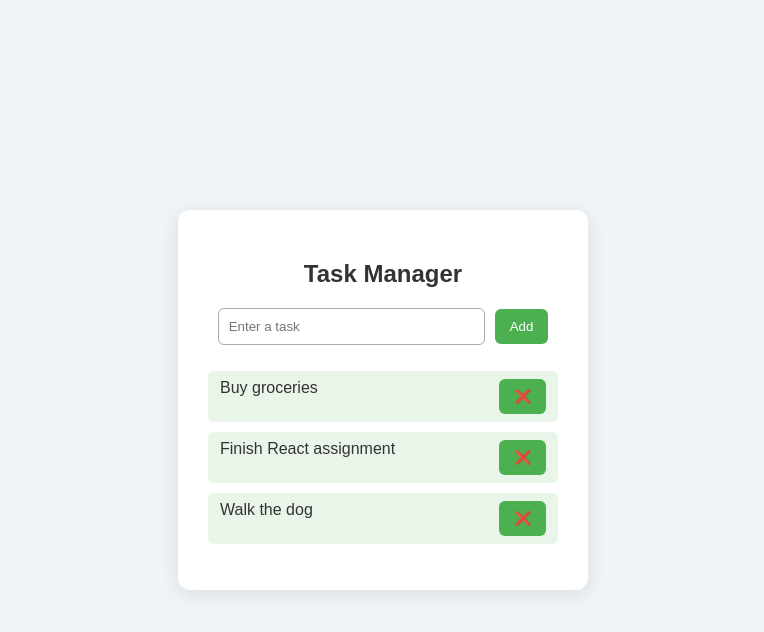
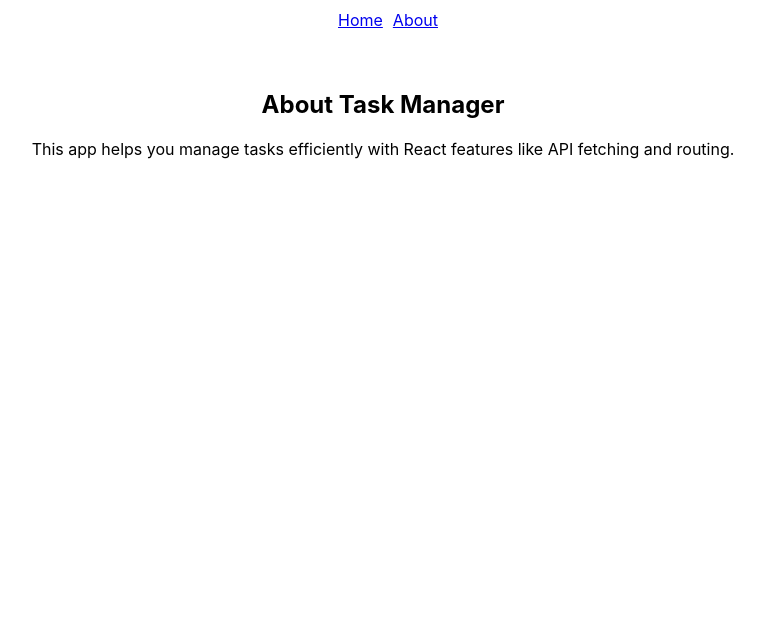
Before and after one commit to TalhaSameja/task-manager, a React (Create React App) app: page /about in a window 1280 px wide. Shown: the top 632 px of the page, without its empty margins (257-1021 px from the left). Built offline with nearby package versions, Linux system fonts and the light colour scheme.

Commit message:
updated the task list to fetch tasks from a mock API and added an about page and created react routers between home and about page

```diff
--- a/package.json
+++ b/package.json
@@ -9,6 +9,7 @@
     "@testing-library/user-event": "^13.5.0",
     "react": "^19.1.0",
     "react-dom": "^19.1.0",
+    "react-router-dom": "^7.6.0",
     "react-scripts": "5.0.1",
     "web-vitals": "^2.1.4"
   },
--- /dev/null
+++ b/src/About.js
@@ -0,0 +1,12 @@
+import React from 'react';
+
+function About() {
+  return (
+    <div style={{ textAlign: 'center', marginTop: '50px' }}>
+      <h2>About Task Manager</h2>
+      <p>This app helps you manage tasks efficiently with React features like API fetching and routing.</p>
+    </div>
+  );
+}
+
+export default About;
--- a/src/App.js
+++ b/src/App.js
@@ -1,11 +1,21 @@
 import React from 'react';
+import { BrowserRouter as Router, Routes, Route, Link } from 'react-router-dom';
 import TaskList from './taskList';
+import About from './About';
 
 function App() {
   return (
-    <div className="App">
-      <TaskList />
-    </div>
+    <Router>
+      <nav style={{ padding: '10px', textAlign: 'center' }}>
+        <Link to="/" style={{ margin: '0 10px' }}>Home</Link>
+        <Link to="/about">About</Link>
+      </nav>
+
+      <Routes>
+        <Route path="/" element={<TaskList />} />
+        <Route path="/about" element={<About />} />
+      </Routes>
+    </Router>
   );
 }
 
--- a/src/taskList.css
+++ b/src/taskList.css
@@ -51,6 +51,7 @@
 .task-box li {
   display: flex;
   justify-content: space-between;
+  align-items: center;
   margin-top: 10px;
   padding: 8px 12px;
   background-color: #e9f5e9;
--- a/src/taskList.js
+++ b/src/taskList.js
@@ -1,26 +1,47 @@
-import React, { useState } from 'react';
+import React, { useEffect, useState } from 'react';
 import './taskList.css';
 
+function TaskList() {
+  const [tasks, setTasks] = useState([]);
+  const [input, setInput] = useState('');
+  const [loading, setLoading] = useState(true);
+  const [error, setError] = useState('');
 
-function TaskList() {
-
-  const [tasks, setTasks] = useState([
-    'Buy groceries',
-    'Finish React assignment',
-    'Walk the dog'
-  ]);
-  const [input, setInput] = useState('');
+  useEffect(() => {
+    fetch('https://jsonplaceholder.typicode.com/todos?_limit=5')
+      .then((res) => {
+        if (!res.ok) throw new Error('Failed to fetch tasks');
+        return res.json();
+      })
+      .then((data) => {
+        const formatted = data.map((item) => ({ title: item.title, completed: item.completed }));
+        setTasks(formatted);
+        setLoading(false);
+      })
+      .catch((err) => {
+        setError(err.message);
+        setLoading(false);
+      });
+  }, []);
 
   const addTask = () => {
     if (input.trim() === '') return;
-    setTasks([...tasks, input.trim()]);
+    setTasks([...tasks, { title: input.trim(), completed: false }]);
     setInput('');
   };
 
   const deleteTask = (index) => {
-    const updated = tasks.filter((_, i) => i !== index);
+    setTasks(tasks.filter((_, i) => i !== index));
+  };
+
+  const completeTask = (index) => {
+    const updated = [...tasks];
+    updated[index].completed = !updated[index].completed;
     setTasks(updated);
   };
+
+  if (loading) return <p style={{ textAlign: 'center' }}>Loading tasks...</p>;
+  if (error) return <p style={{ textAlign: 'center', color: 'red' }}>{error}</p>;
 
   return (
     <div className="task-container">
@@ -36,8 +57,14 @@ function TaskList() {
 
         <ul>
           {tasks.map((task, i) => (
-                <li key={i}>
-                    {task} <button onClick={() => deleteTask(i)}>❌</button>
+            <li key={i} style={{ backgroundColor: task.completed ? '#d4edda' : '' }}>
+              <span style={{ textDecoration: task.completed ? 'line-through' : 'none' }}>
+                {task.title}
+              </span>
+              <div>
+                <button onClick={() => completeTask(i)}>✅</button>
+                <button onClick={() => deleteTask(i)}>❌</button>
+              </div>
             </li>
           ))}
         </ul>
```
Also changed, not shown: 1 other file (tests, documents, lock files or other folders). Lines whose indentation alone changed are shown as unchanged.
